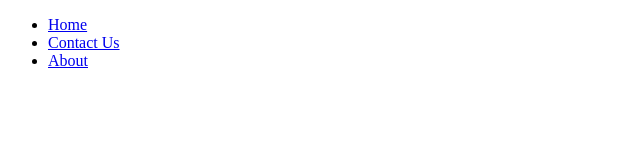
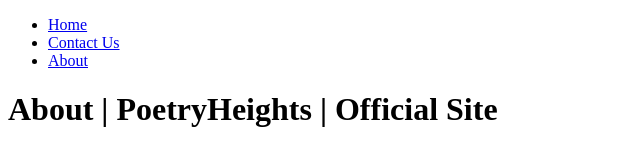
Before and after one commit to Poetryheights/Poetryheights.github.io, a plain HTML site: page about.html in a window 1280 px wide. Shown: the whole page, without its empty margins (0-640 px from the left). Drawn offline with Linux system fonts and the light colour scheme.

Commit message:
Update about.html

```diff
--- a/about.html
+++ b/about.html
@@ -16,5 +16,10 @@
             </ul>
         </nav>
     </header>
+    <main>
+        <div class="container">
+            <h1>About | PoetryHeights | Official Site</h1>
+        </div>
+    </main>
 </body>
 </html>
```
